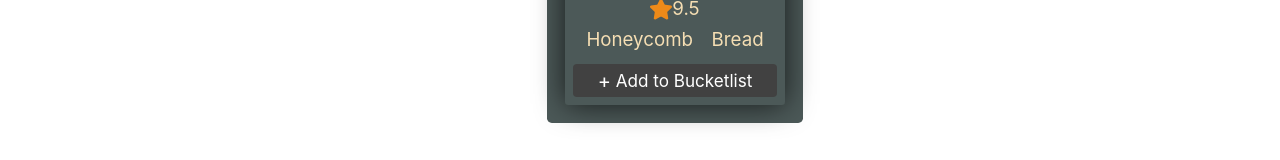
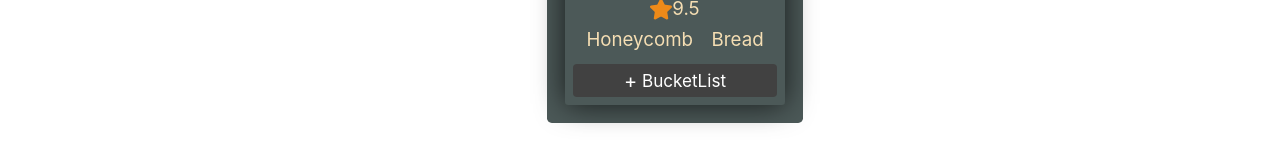
Before and after one commit to MushfiqMashuk/FoodMortem, a Next.js app: page /brands/1 in a window 1280 px wide. Shown: the part 663-823 px from the top of the page. Built offline with nearby package versions, Linux system fonts and the light colour scheme; data requests are answered from the project's data file.

Commit message:
Add to bucketlist button dynamic children added

```diff
--- a/components/AddToBucketListButton/index.jsx
+++ b/components/AddToBucketListButton/index.jsx
@@ -1,11 +1,11 @@
 import styles from "./addToBucketListButton.module.scss";
 
-function AddToBucketListButton() {
+function AddToBucketListButton({children}) {
   return (
     <div className={styles.bucket_list}>
       <div className={styles.bucket_list_button}>
         <div className={styles.plus}>&#43;</div>
-        <span className={styles.button_title}>Add to Bucketlist</span>
+        <span className={styles.button_title}>{children}</span>
       </div>
     </div>
   );
--- a/pages/brands/[brandId].jsx
+++ b/pages/brands/[brandId].jsx
@@ -75,7 +75,7 @@ function SingleBrand({ brand }) {
                   <SubTitle>Bread</SubTitle>
                 </div>
                 <div>
-                  <AddToBucketListButton />
+                  <AddToBucketListButton>BucketList</AddToBucketListButton>
                 </div>
               </div>
             </div>
--- a/pages/products/[productId].jsx
+++ b/pages/products/[productId].jsx
@@ -28,7 +28,7 @@ function SingleProduct({ product }) {
               <div className={styles.product_name}>
                 <Title>{product.name}</Title>
               </div>
-              <AddToBucketListButton />
+              <AddToBucketListButton>Add to BucketList</AddToBucketListButton>
             </div>
             <div className={styles.product_info}>
               <div className={styles.product_description}>
```
